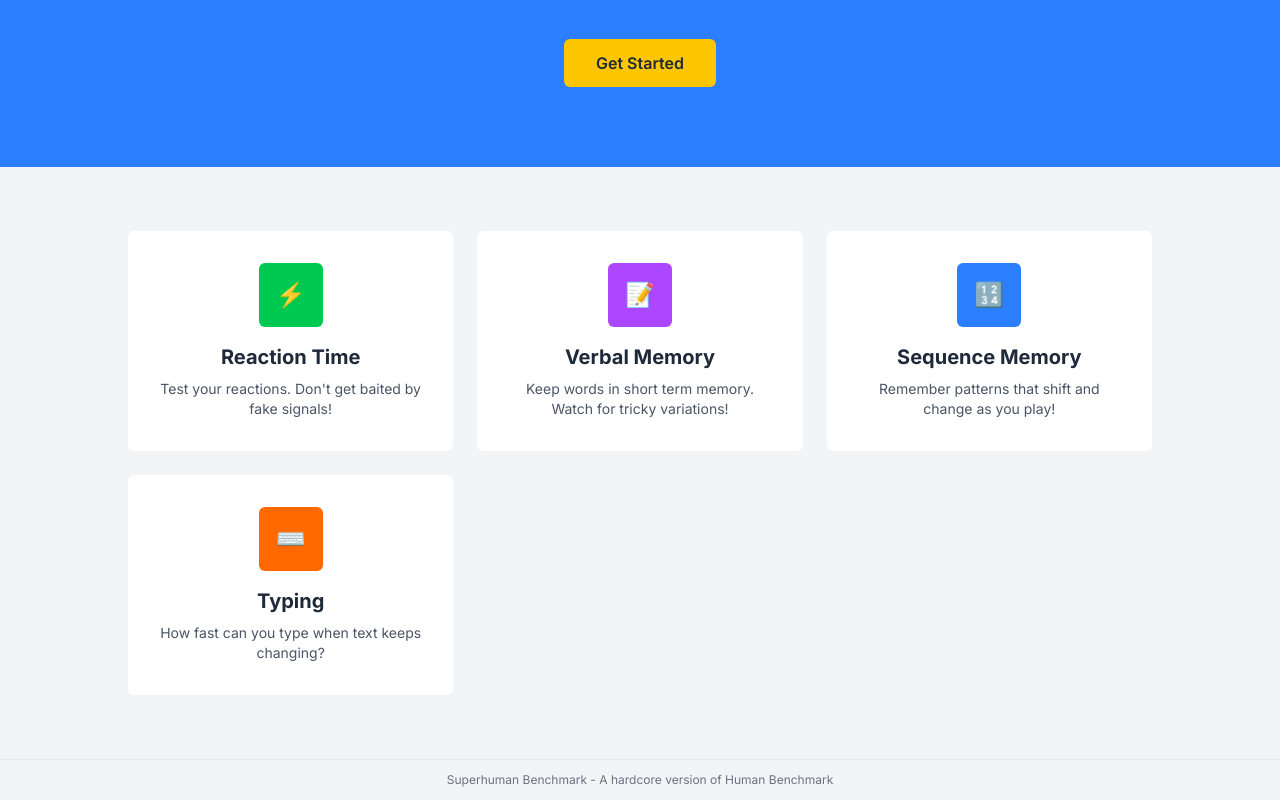
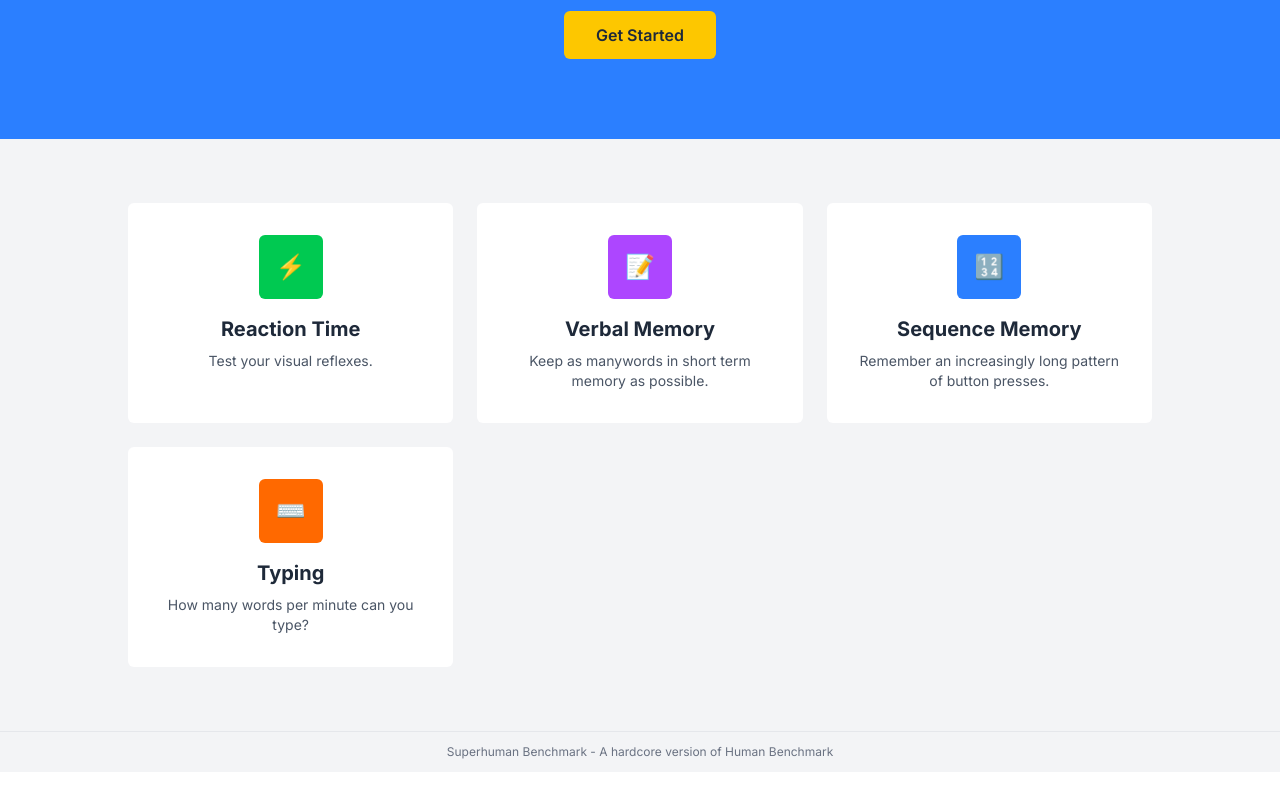
Before and after one commit to bilalafzalshafi/superhuman-benchmark, a Next.js app: page / in a window 1280 px wide. Shown: the part 370-1170 px from the top of the page. After the commit the page ends 1142 px from the top, so only its background shows below. Built offline with nearby package versions, Linux system fonts and the light colour scheme.

Commit message:
Improve descriptions

```diff
--- a/app/page.tsx
+++ b/app/page.tsx
@@ -4,25 +4,25 @@ const games = [
   {
     id: "reaction-time",
     name: "Reaction Time",
-    description: "Test your reactions. Don't get baited by fake signals!",
+    description: "Test your visual reflexes.",
     color: "bg-green-500",
   },
   {
     id: "verbal-memory",
     name: "Verbal Memory",
-    description: "Keep words in short term memory. Watch for tricky variations!",
+    description: "Keep as manywords in short term memory as possible.",
     color: "bg-purple-500",
   },
   {
     id: "sequence-memory",
     name: "Sequence Memory",
-    description: "Remember patterns that shift and change as you play!",
+    description: "Remember an increasingly long pattern of button presses.",
     color: "bg-blue-500",
   },
   {
     id: "typing",
     name: "Typing",
-    description: "How fast can you type when text keeps changing?",
+    description: "How many words per minute can you type?",
     color: "bg-orange-500",
   },
 ];
@@ -39,7 +39,6 @@ export default function Home() {
           <h1 className="text-6xl font-bold mb-6">Superhuman Benchmark</h1>
           <p className="text-xl max-w-2xl mx-auto mb-10">
             Measure your abilities with brain games and cognitive tests.
-            But beware - these games are designed to deceive you!
           </p>
           <Link
             href="/reaction-time"
--- a/app/reaction-time/page.tsx
+++ b/app/reaction-time/page.tsx
@@ -44,7 +44,6 @@ export default function ReactionTimePage() {
           <p className="text-xl max-w-2xl mx-auto">
             When the red box turns green, click as quickly as you can.
             <br />
-            Be careful - it might turn a similar color to trick you!
           </p>
           {gameCount < 5 && scores.length > 0 && (
             <div className="mt-4 text-white text-opacity-90">
@@ -105,7 +104,7 @@ export default function ReactionTimePage() {
               </p>
               <p className="text-gray-600">
                 Unlike normal tests, this one will occasionally show "bait" colors to trick you
-                into clicking early. Can you resist the deception?
+                into clicking early.
               </p>
             </div>
           </div>
--- a/app/sequence-memory/page.tsx
+++ b/app/sequence-memory/page.tsx
@@ -25,9 +25,8 @@ export default function SequenceMemoryPage() {
         <div className="container mx-auto px-4 py-16 text-center">
           <h1 className="text-5xl font-bold mb-4">Sequence Memory Test</h1>
           <p className="text-xl max-w-2xl mx-auto">
-            Remember an increasingly complex pattern of flashing squares.
+            Remember an increasingly complex pattern of flashing (and moving) squares.
             <br />
-            But beware - the squares won't stay still!
           </p>
         </div>
       </div>
@@ -81,11 +80,11 @@ export default function SequenceMemoryPage() {
             <div className="bg-white p-6 rounded-lg shadow-sm">
               <h3 className="text-xl font-bold mb-4 text-gray-800">About the test</h3>
               <p className="text-gray-600 mb-4">
-                This test measures your sequential memory span - how many items you can remember in order.
+                This test measures your sequential memory span.
               </p>
               <p className="text-gray-600">
                 Our superhuman version adds a twist: the squares will move positions while you're trying
-                to recall the sequence, and some will even temporarily disappear at higher levels!
+                to recall the sequence, and some will even temporarily disappear at higher levels.
               </p>
             </div>
           </div>
--- a/app/typing/page.tsx
+++ b/app/typing/page.tsx
@@ -27,7 +27,6 @@ export default function TypingPage() {
           <p className="text-xl max-w-2xl mx-auto">
             How fast can you type when everything keeps changing?
             <br />
-            Only the most adaptable typists will excel!
           </p>
         </div>
       </div>
@@ -98,7 +97,7 @@ export default function TypingPage() {
               </p>
               <p className="text-gray-600">
                 Our superhuman version adds a twist: the text will dynamically change as you type,
-                forcing you to adapt on the fly. Can you keep your cool when the words keep shifting?
+                forcing you to adapt on the fly.
               </p>
             </div>
           </div>
--- a/app/verbal-memory/page.tsx
+++ b/app/verbal-memory/page.tsx
@@ -83,7 +83,7 @@ export default function VerbalMemoryPage() {
               </p>
               <p className="text-gray-600">
                 Our superhuman version adds a twist: words will be modified with added letters or
-                subtle misspellings to confuse you. Can you still recognize which words you've seen?
+                subtle misspellings to confuse you.
               </p>
             </div>
           </div>
```
